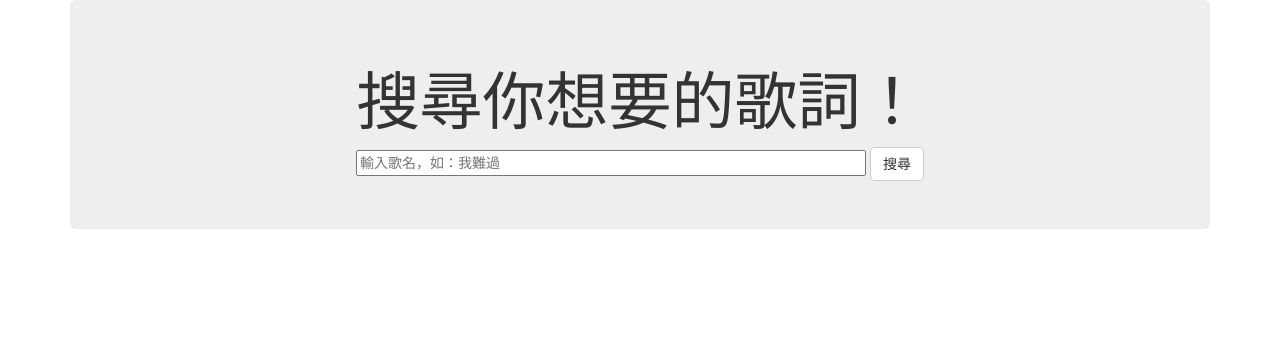
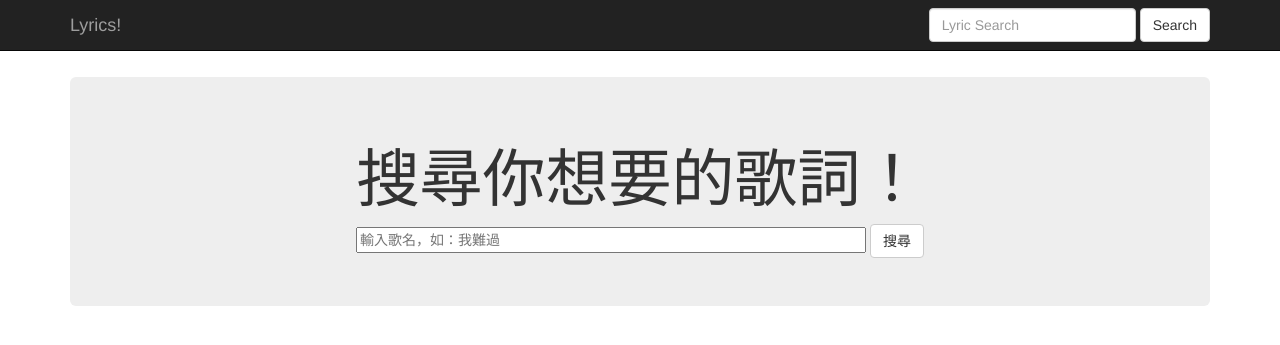
Before and after one commit to zephyros0305/lyric_search, a Django app: page / in a window 1280 px wide. Shown: the top 345 px of the page. Run offline with Django 3.2, Linux system fonts and the light colour scheme; some libraries are stand-ins or nearby versions.

Commit message:
新增navbar

```diff
--- a/lyric_crawler/static/css/main.css
+++ b/lyric_crawler/static/css/main.css
@@ -1,4 +1,7 @@
-.center{
+.top_margin{
+    margin-top: 6%;
+}
+.text_center{
     margin: auto;
     text-align: center;
 }
--- /dev/null
+++ b/templates/lyric_crawler/base.html
@@ -0,0 +1,39 @@
+<!DOCTYPE html>
+{% load static %}
+<html lang="en">
+<head>
+    <meta charset="UTF-8">
+    <title></title>
+    <link rel="stylesheet" href="https://maxcdn.bootstrapcdn.com/bootstrap/3.3.7/css/bootstrap.min.css" integrity="sha384-BVYiiSIFeK1dGmJRAkycuHAHRg32OmUcww7on3RYdg4Va+PmSTsz/K68vbdEjh4u" crossorigin="anonymous">
+    <link rel="stylesheet" href="{% static 'css/main.css' %}">
+</head>
+<body>
+    <nav class='navbar navbar-inverse navbar-fixed-top'>
+        <div class="container">
+            <ul class="nav navbar-nav">
+                <li><a class="navbar-brand" href="{% url 'index' %}">Lyrics!</a></li>
+            </ul>
+            <ul class="nav navbar-nav navbar-right">
+                <form class="navbar-form" role="search" method="GET">
+                    {% csrf_token %}
+                    <div class="form-group">
+                        <input type="text" class="form-control" placeholder="Lyric Search" name="song">
+                    </div>
+                    <button type="submit" class="btn btn-default">Search</button>
+                </form>
+            </ul>
+        </div>
+    </nav>
+    <div class="container top_margin">
+        {% block body_block %}
+        {% endblock %}
+    </div>
+    <script
+    src="https://code.jquery.com/jquery-3.1.1.min.js"
+    integrity="sha256-hVVnYaiADRTO2PzUGmuLJr8BLUSjGIZsDYGmIJLv2b8="
+    crossorigin="anonymous">
+    </script>
+    <script src="{% static 'js/main.js' %}">
+    </script>
+</body>
+</html>
--- a/templates/lyric_crawler/index.html
+++ b/templates/lyric_crawler/index.html
@@ -1,15 +1,6 @@
-<!DOCTYPE html>
-{% load static %}
-<html lang="en">
-<head>
-    <meta charset="UTF-8">
-    <title>Lyric Search</title>
-    <link rel="stylesheet" href="https://maxcdn.bootstrapcdn.com/bootstrap/3.3.7/css/bootstrap.min.css" integrity="sha384-BVYiiSIFeK1dGmJRAkycuHAHRg32OmUcww7on3RYdg4Va+PmSTsz/K68vbdEjh4u" crossorigin="anonymous">
-    <link rel="stylesheet" href="{% static 'css/main.css' %}">
-</head>
-<body>
-    <div class="container">
-        <div class="jumbotron center">
+{% extends "lyric_crawler/base.html" %}
+{% block body_block %}
+    <div class="jumbotron text_center">
     <h1>搜尋你想要的歌詞！</h1>
         <form method="GET">
             {% csrf_token %}
@@ -17,6 +8,4 @@
             <input type="submit" class="btn btn-default" value="搜尋">
         </form>
     </div>
-    </div>
-</body>
-</html>
+{% endblock %}
```
Also changed, not shown: templates/lyric_crawler/lyric.html (+5 -14 lines), templates/lyric_crawler/songs.html (+3 -21 lines). Lines whose indentation alone changed are shown as unchanged.
